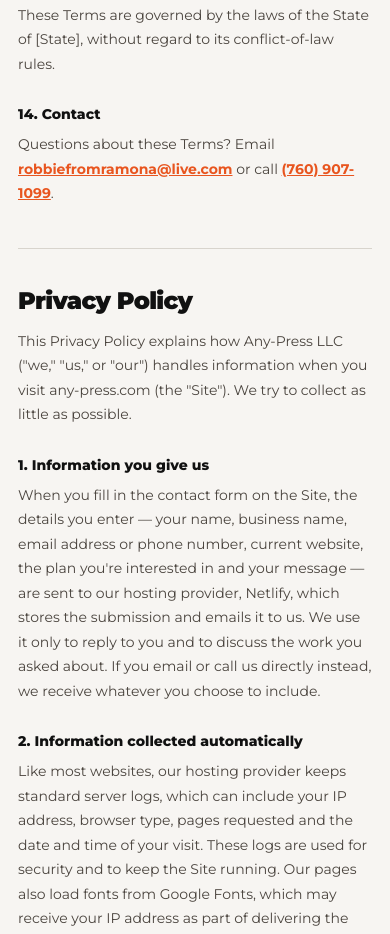
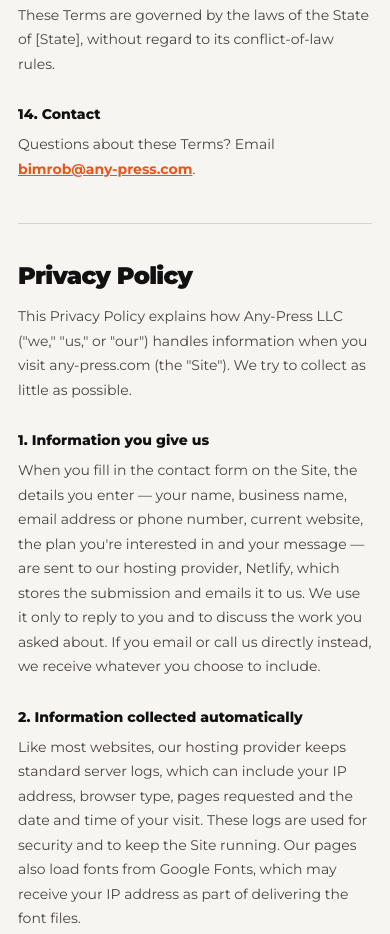
Before and after one commit to robbiefromramona-press/any-press, a plain HTML site: page legal.html in a window 390 px wide. Shown: the part 3351-4285 px from the top of the page. Drawn offline with Linux system fonts and the light colour scheme.

Commit message:
Replace personal contact details with the any-press.com address
Swap the personal email for bimrob@any-press.com and remove the phone
number from the site, the schema block, the legal page, the thanks page
and the README.

Co-Authored-By: Claude Fable 5.2 <noreply@anthropic.com>

```diff
--- a/legal.html
+++ b/legal.html
@@ -103,7 +103,7 @@
     <p>These Terms are governed by the laws of the State of [State], without regard to its conflict-of-law rules.</p>
 
     <h3>14. Contact</h3>
-    <p>Questions about these Terms? Email <a href="mailto:robbiefromramona@live.com">robbiefromramona@live.com</a> or call <a href="tel:+17609071099">(760) 907-1099</a>.</p>
+    <p>Questions about these Terms? Email <a href="mailto:bimrob@any-press.com">bimrob@any-press.com</a>.</p>
   </article>
 
   <!-- ===================== PRIVACY ===================== -->
@@ -142,7 +142,7 @@
     <p>We may update this policy from time to time. When we do, we'll change the "Last updated" date above.</p>
 
     <h3>11. Contact</h3>
-    <p>Privacy questions or requests: <a href="mailto:robbiefromramona@live.com">robbiefromramona@live.com</a>.</p>
+    <p>Privacy questions or requests: <a href="mailto:bimrob@any-press.com">bimrob@any-press.com</a>.</p>
   </article>
 
   <!-- ===================== DISCLAIMER ===================== -->
@@ -171,7 +171,7 @@
     <p>Your use of the Site and any reliance on its content is at your own risk. To the fullest extent permitted by law, we aren't liable for any loss or damage arising from that use. See the Terms of Service above for details.</p>
 
     <h3>Contact</h3>
-    <p>Questions? Email <a href="mailto:robbiefromramona@live.com">robbiefromramona@live.com</a>.</p>
+    <p>Questions? Email <a href="mailto:bimrob@any-press.com">bimrob@any-press.com</a>.</p>
   </article>
 
 </section>
```
Also changed, not shown: index.html (+6 -8 lines), thanks.html (+0 -1 lines), 1 other file.
